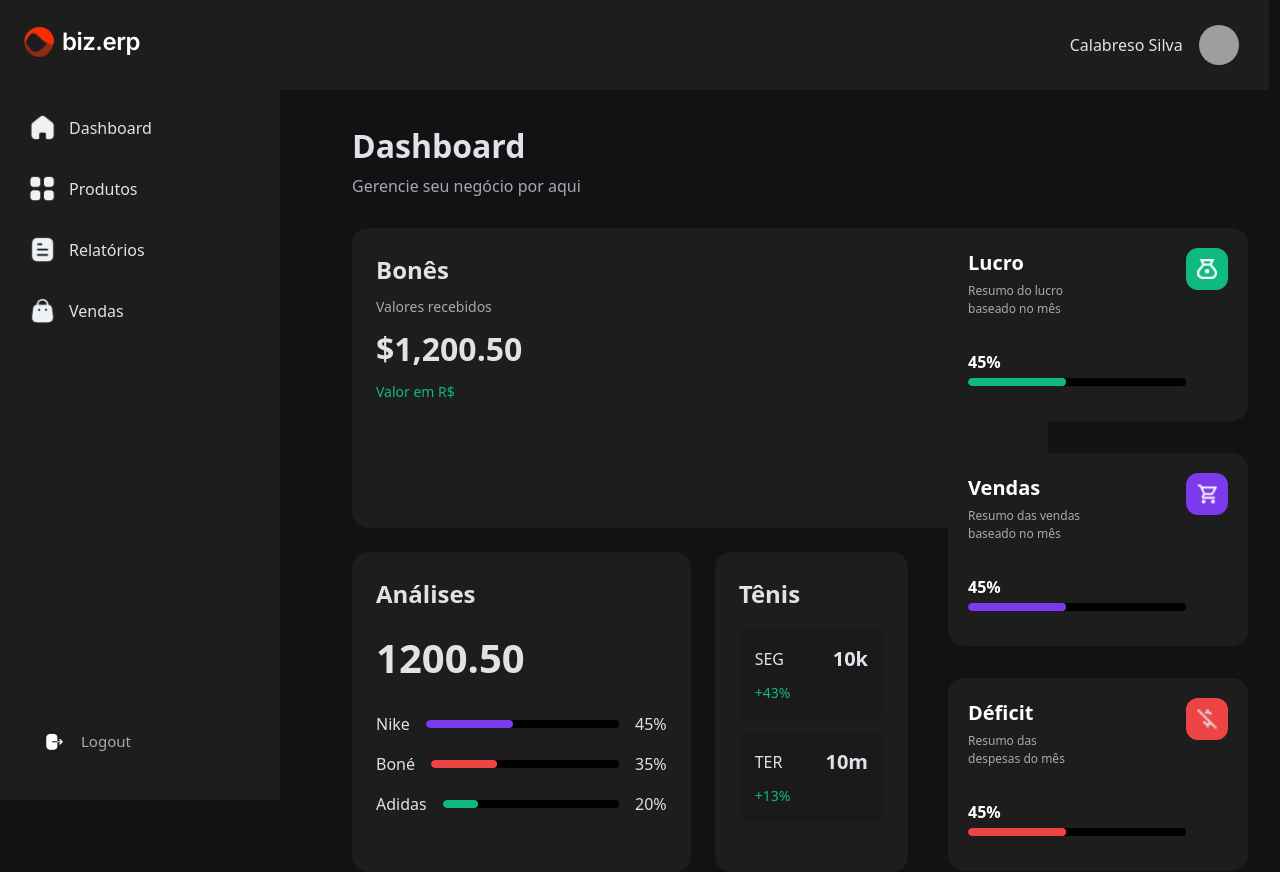
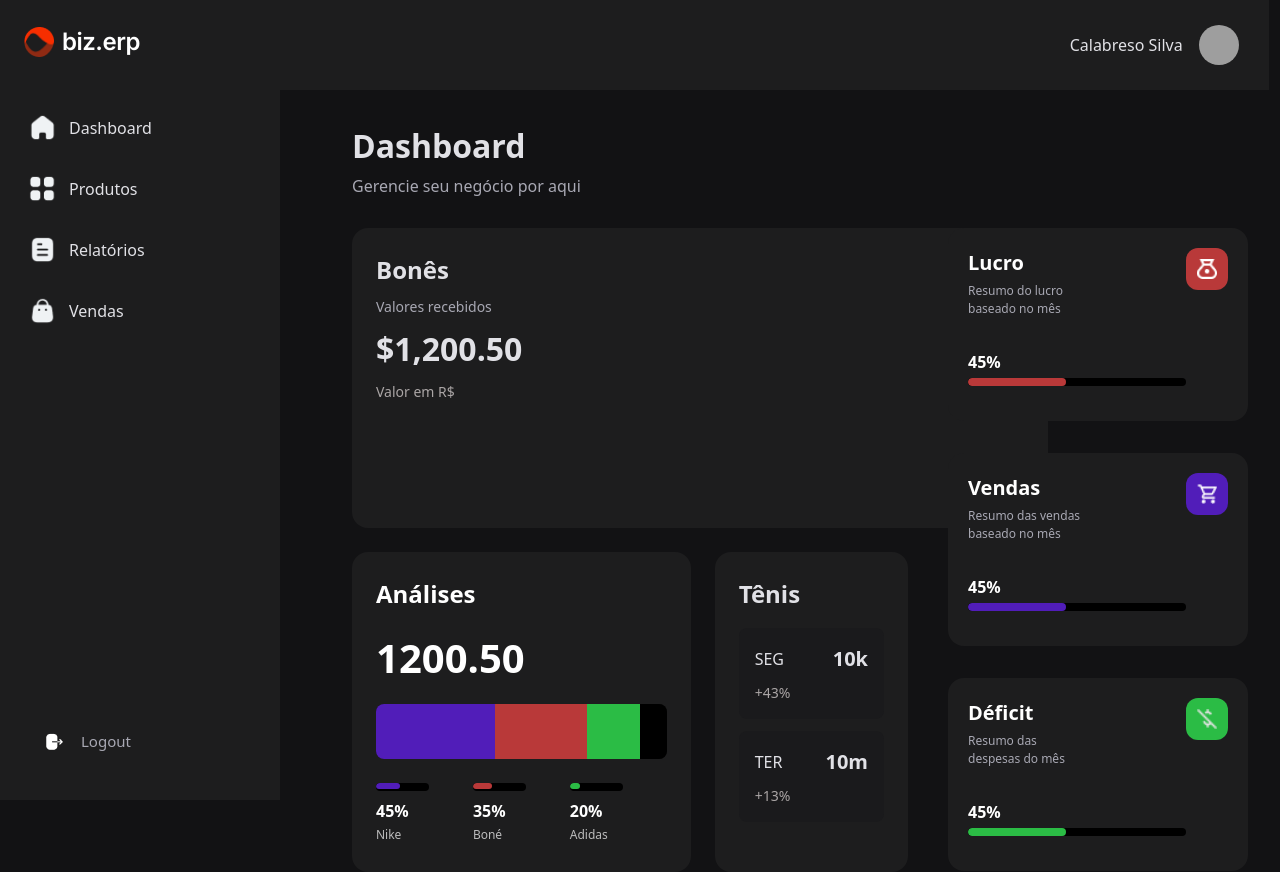
Before and after one commit to MateusAmaroDaSilva/BizCommerce, a React (Create React App) app: page /dashboard in a window 1280 px wide. Built offline with nearby package versions, Linux system fonts and the light colour scheme; grey boxes are pictures that could not be loaded.

Commit message:
Front-End

```diff
--- a/src/dashboard.css
+++ b/src/dashboard.css
@@ -1,9 +1,9 @@
 @import url('https://fonts.googleapis.com/css2?family=Inter:wght@600&display=swap');
 
 :root {
-  --primary: #7C3AED;
-  --success: #10B981;
-  --danger: #EF4444;
+  --primary: #511DB9;
+  --success: #B93939;
+  --danger: #2BBC45;
   --background: #121214;
   --surface: #1D1D1E;
   --surface-dark: #1A1A1C;
@@ -221,7 +221,7 @@ body {
 }
 
 .trend.positive {
-  color: var(--success);
+  color: rgb(171, 166, 166);
 }
 
 .description {
@@ -250,6 +250,104 @@ body {
   font-size: 2.5rem;
   font-weight: 600;
   margin: 1rem 0;
+}
+
+.analysis-card h2 {
+  color: white;
+  font-size: 1.5rem;
+  font-weight: 600;
+  margin-bottom: 1rem;
+}
+
+.big-number {
+  color: white;
+  font-size: 2.5rem;
+  font-weight: bold;
+  margin-bottom: 1.5rem;
+}
+
+/* Barra grande de análise */
+.stacked-bar {
+  display: flex;
+  height: 55px;
+  width: 100%;
+  border-radius: 8px;
+  overflow: hidden;
+  background-color: #111111;
+  margin-bottom: 1.5rem;
+  margin: 2.5 auto 3rem auto; /* centraliza e mantém margem inferior */
+}
+
+.bar-segment {
+  height: 100%;
+}
+
+/* Barrinhas menores */
+.progress-bars {
+  display: flex;
+  flex-direction: column;
+  gap: 10px;
+}
+
+.progress-item {
+  display: flex;
+  align-items: center;
+  gap: 10px;
+  color: white;
+}
+
+.mini-bar {
+  width: 40px;
+  height: 6px;
+  border-radius: 3px;
+}
+
+.percentage {
+  font-weight: bold;
+}
+
+/* Barra de Análise da Nike boné Adidas */
+
+.progress-bars-inline {
+  display: flex;
+  justify-content: space-between;
+  margin-top: 1rem;
+}
+
+.progress-item-inline {
+  display: flex;
+  flex-direction: column;
+  align-items: flex-start;
+  color: white;
+  flex: 1;
+}
+
+.mini-bar {
+  width: 120px;
+  height: 6px;
+  border-radius: 3px;
+  margin-bottom: 0.5rem;
+}
+
+.progress-bar-container {
+  width: 55%;
+  height: 8px;
+  background-color: #000; /* Fundo preto para a parte não preenchida */
+  border-radius: 4px;
+  overflow: hidden;
+  margin-bottom: 0.5rem;
+}
+
+.percentage-inline {
+  font-weight: bold;
+  margin-bottom: 0.2rem;
+}
+
+.label-inline {
+  font-size: 0.75rem;
+  opacity: 0.7;
+  text-align: left;
+  width: 100%;
 }
 
 .tenis-card {
--- a/src/dashboard.jsx
+++ b/src/dashboard.jsx
@@ -47,27 +47,37 @@ const Analysis = () => (
   <section className="card analysis-card">
     <h2>Análises</h2>
     <div className="big-number">1200.50</div>
-    <div className="progress-bars">
-      <div className="progress-item">
-        <span>Nike</span>
-        <div className="progress-bar">
-          <div className="progress" style={{ width: '45%', background: '#7C3AED' }}></div>
+
+    {/* Barra grande de análise */}
+    <div className="stacked-bar">
+      <div className="bar-segment" style={{ width: '45%', background: '#511DB9' }}></div>
+      <div className="bar-segment" style={{ width: '35%', background: '#B93939' }}></div>
+      <div className="bar-segment" style={{ width: '20%', background: '#2BBC45' }}></div>
+      <div className="bar-segment" style={{ width: '10%', background: '#000000' }}></div> {/* Só pra completar 100% */}
     </div>
-        <span>45%</span>
+
+    {/* Itens em linha */}
+    <div className="progress-bars-inline">
+  <div className="progress-item-inline">
+    <div className="progress-bar-container">
+      <div className="mini-bar" style={{ width: '45%', background: '#511DB9' }}></div>
     </div>
-      <div className="progress-item">
-        <span>Boné</span>
-        <div className="progress-bar">
-          <div className="progress" style={{ width: '35%', background: '#EF4444' }}></div>
+    <div className="percentage-inline">45%</div>
+    <div className="label-inline">Nike</div>
   </div>
-        <span>35%</span>
+  <div className="progress-item-inline">
+    <div className="progress-bar-container">
+      <div className="mini-bar" style={{ width: '35%', background: '#B93939' }}></div>
     </div>
-      <div className="progress-item">
-        <span>Adidas</span>
-        <div className="progress-bar">
-          <div className="progress" style={{ width: '20%', background: '#10B981' }}></div>
+    <div className="percentage-inline">35%</div>
+    <div className="label-inline">Boné</div>
   </div>
-        <span>20%</span>
+  <div className="progress-item-inline">
+    <div className="progress-bar-container">
+      <div className="mini-bar" style={{ width: '20%', background: '#2BBC45' }}></div>
+    </div>
+    <div className="percentage-inline">20%</div>
+    <div className="label-inline">Adidas</div>
   </div>
 </div>
   </section>
```
Lines whose indentation alone changed are shown as unchanged.
